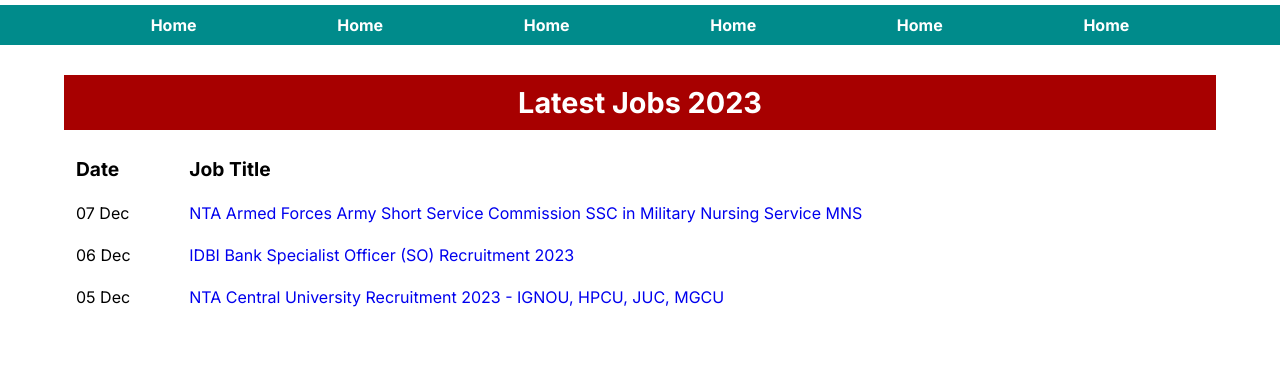
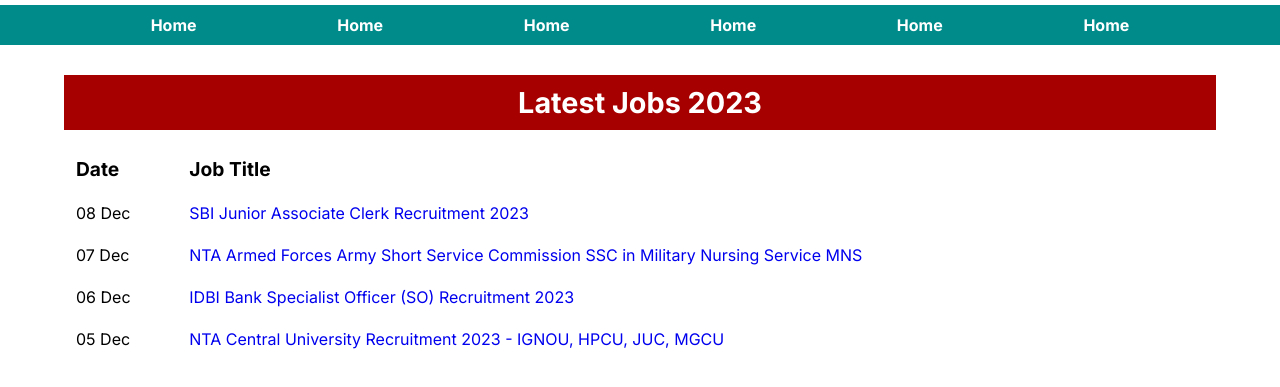
Before and after one commit to siyaramkasachin/NaukriCounter, a plain HTML site: page jobs.html in a window 1280 px wide. Shown: the part 163-550 px from the top of the page. Drawn offline with Linux system fonts and the light colour scheme.

Commit message:
Add files via upload

```diff
--- a/jobs.html
+++ b/jobs.html
@@ -126,6 +126,15 @@
                 <tbody>
 
 
+
+
+                    <!--posted on dec 8-->
+                    <tr>
+                        <td>08 Dec</td>
+                        <td><a href="https://www.naukricounter.live/2023/sbi-junior-associate-clerk-recruitment-2023.html">SBI Junior Associate Clerk Recruitment 2023</a></td>
+                    </tr>
+
+
                     <!--posted on dec 7-->
                     <tr>
                         <td>07 Dec</td>
```
Also changed, not shown: index.html (+8 -0 lines).
